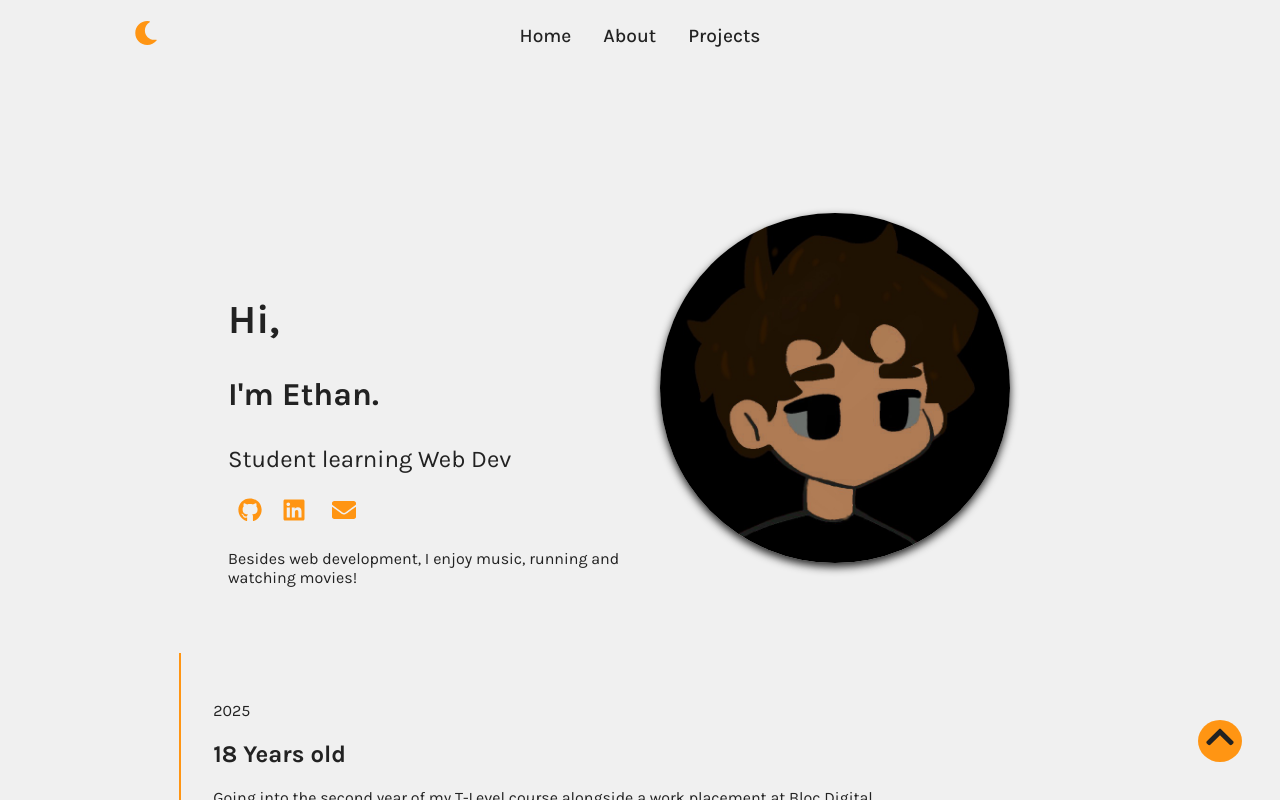
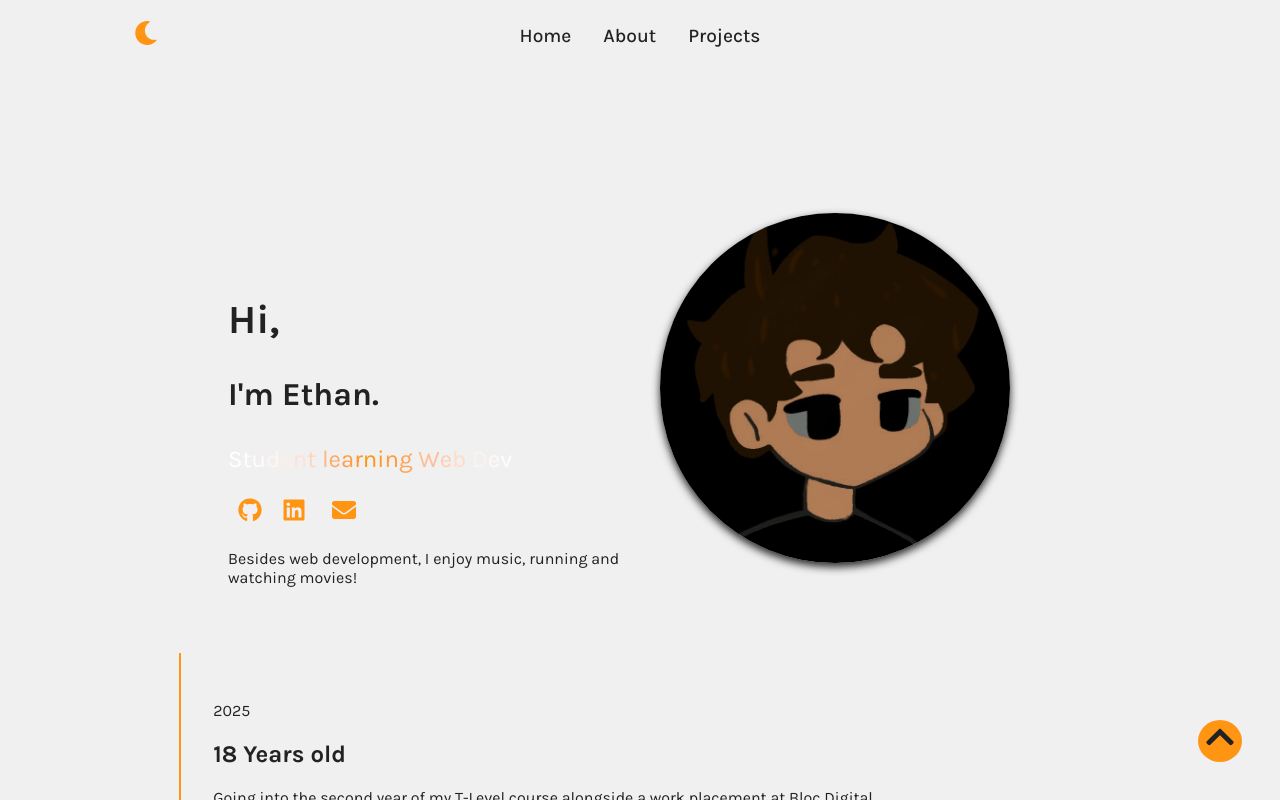
Before and after one commit to EthanGreatorex/ReactPortfolio, a React (Vite) app in the folder portfolio-website/: page / in a window 1280 px wide. Shown: the top 800 px of the page. Built offline with nearby package versions, Linux system fonts and the light colour scheme.

Commit message:
added title animation

```diff
--- a/portfolio-website/src/components/Hero.jsx
+++ b/portfolio-website/src/components/Hero.jsx
@@ -17,10 +17,11 @@ function Hero() {
   return (
     <>
       <motion.div
-      animate={{ opacity: 1.5, y: 0 }}
-      initial={{ opacity: 0, y: -50 }}
-      transition={{ duration: 1, ease: "easeOut" }}
-      viewport={{ once: true, amount: 0.3 }}>
+        animate={{ opacity: 1.5, y: 0 }}
+        initial={{ opacity: 0, y: -50 }}
+        transition={{ duration: 1, ease: "easeOut" }}
+        viewport={{ once: true, amount: 0.3 }}
+      >
         <div className="hero-content">
           <div className="hero__profile">
             <img
@@ -32,7 +33,43 @@ function Hero() {
           <div className="hero-about">
             <h1 className="hero-about__title">Hi,</h1>
             <h3 className="hero-about__name">I&apos;m Ethan.</h3>
-            <p className="hero-about__occupation">Student learning Web Dev</p>
+            <motion.p
+              className="hero-about__occupation"
+              initial="initial"
+              animate="animate"
+              variants={{
+                animate: {
+                  transition: {
+                    staggerChildren: 0.1, // controls the wave speed
+                    repeat: Infinity,
+                    repeatType: "loop",
+                    repeatDelay: 0.5,
+                  },
+                },
+              }}
+            >
+              {"Student learning Web Dev".split("").map((char, index) => (
+                <motion.span
+                  key={index}
+                  variants={{
+                    initial: { color: "var(--base-animation-text)" },
+                    animate: {
+                      color: "var(--accent-color)",
+                      transition: {
+                        duration: 1.2,
+                        repeat: Infinity,
+                        repeatType: "reverse",
+                        ease: "easeInOut",
+                      },
+                    },
+                  }}
+                  style={{ display: "inline-block" }}
+                >
+                  {char === " " ? "\u00A0" : char}
+                </motion.span>
+              ))}
+            </motion.p>
+
             <a
               href="https://github.com/EthanGreatorex"
               className="hero__link"
--- a/portfolio-website/src/css/global.css
+++ b/portfolio-website/src/css/global.css
@@ -1,9 +1,9 @@
 @import url("https://fonts.googleapis.com/css2?family=Karla:ital,wght@0,200..800;1,200..800&display=swap");
-
 
 :root {
   --bg-color: #f0f0f0;
   --text-color: #222222;
+  --base-animation-text: #ffffff;
   --accent-color: rgb(255, 149, 19);
   --font-family: "Karla", sans-serif;
   --secondary-bg-color: rgb(233, 233, 233);
@@ -15,6 +15,7 @@
   --text-color: #f0f0f0;
   --secondary-bg-color: rgb(24, 24, 24);
   --third-bg-color: rgb(22, 22, 22);
+  --base-animation-text: #000;
 }
 
 html {
```
